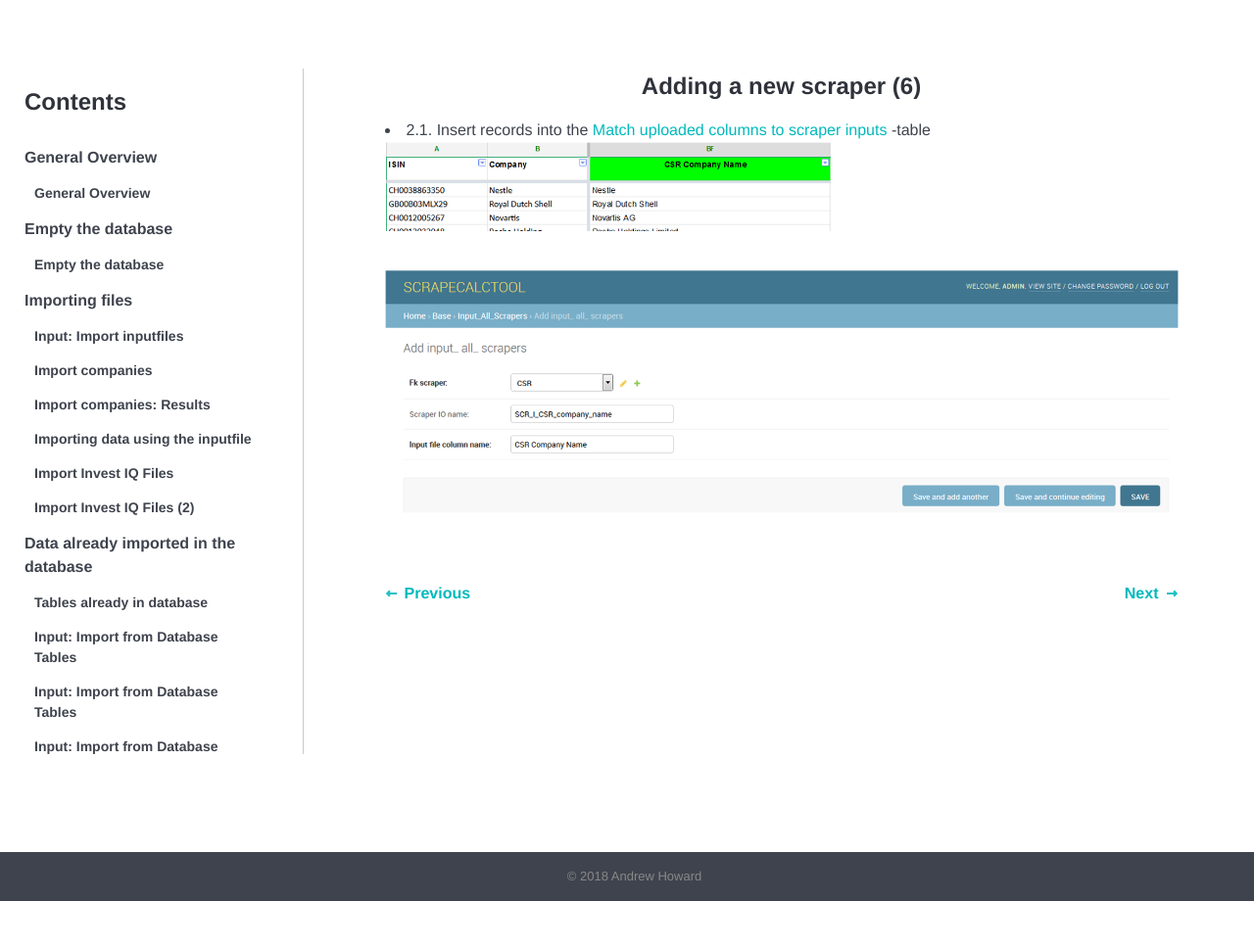
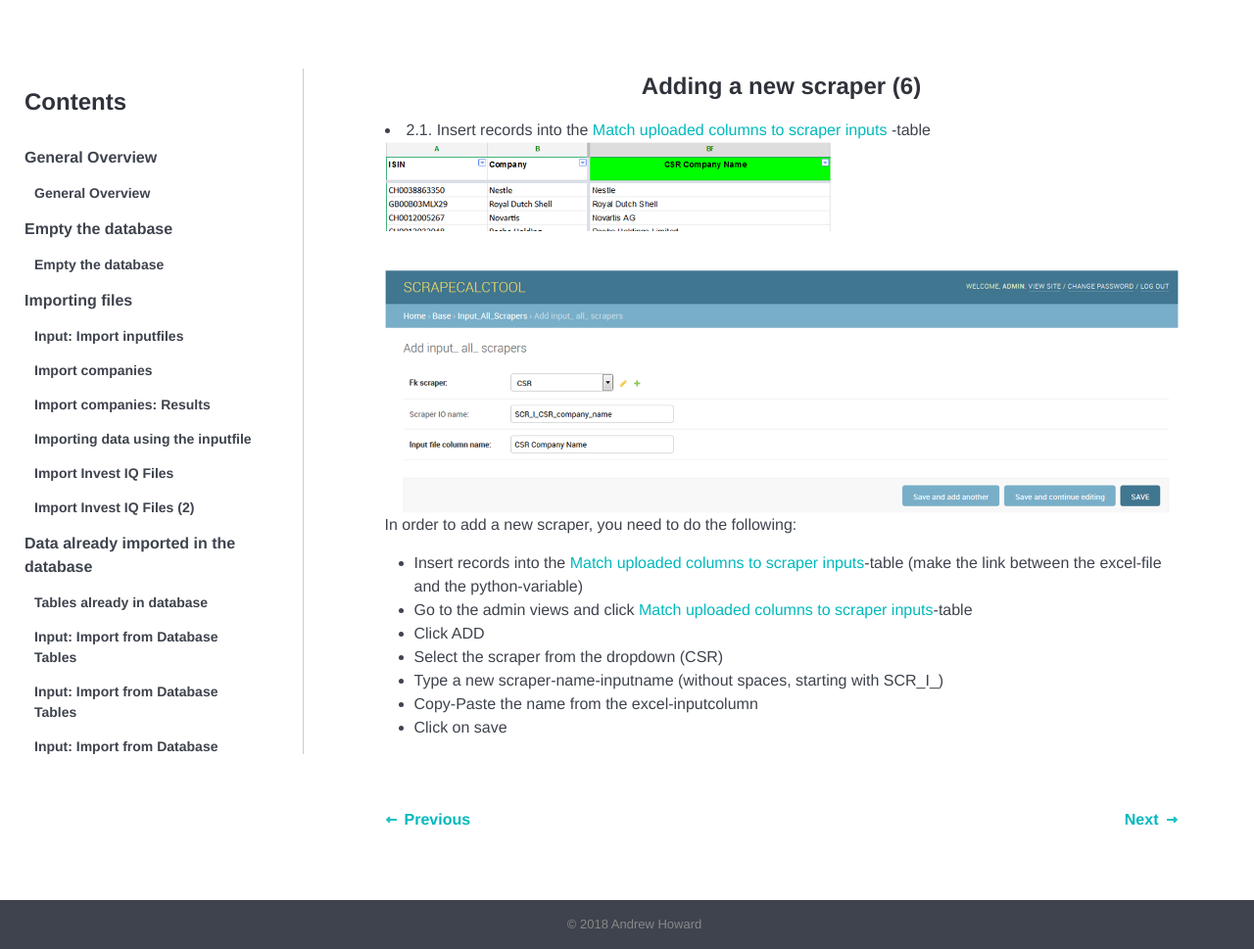
Before and after one commit to tkumpanenko/slides, a Jekyll site: the page built from _tutorials/039.html, in a window 1280 px wide. Shown: the whole page at 98% size. Built offline with Jekyll 4.4.1, drawn with Linux system fonts in a browser that asks for light colours; before the commit the page ends 920 px from its top, so only the background shows below that.

Commit message:
Update from Forestry.io - 039.html

```diff
--- a/_tutorials/039.html
+++ b/_tutorials/039.html
@@ -4,11 +4,21 @@ topic: delete-edit-scrappers
 order: 8
 date: 2018-01-18 19:31:06 +0000
 ---
-
-
 <h4>Adding a new scraper (6)</h4>
 
 <up>
 	<li>2.1. Insert records into the <a href="#">Match uploaded columns to scraper inputs</a> -table</li>
 	<img src="{{site.url}}{{site.baseurl}}/images/039.png" alt="">
 </ul>
+
+<p>In order to add a new scraper, you need to do the following:
+	<ul>
+		<li>Insert records into the <a href="http://scrapecalctool.scibizinformatics.com/admin/base/input_all_scrapers/">Match uploaded columns to scraper inputs</a>-table (make the link between the excel-file and the python-variable)</li>
+		<li>Go to the admin views and click <a href="http://scrapecalctool.scibizinformatics.com/admin/base/input_all_scrapers/">Match uploaded columns to scraper inputs</a>-table</li>
+		<li>Click ADD</li>
+		<li>Select the scraper from the dropdown (CSR)</li>
+		<li>Type a new scraper-name-inputname (without spaces, starting with SCR_I_)</li>
+		<li>Copy-Paste the name from the excel-inputcolumn</li>
+		<li>Click on save</li>
+	</ul>
+</p>
```
